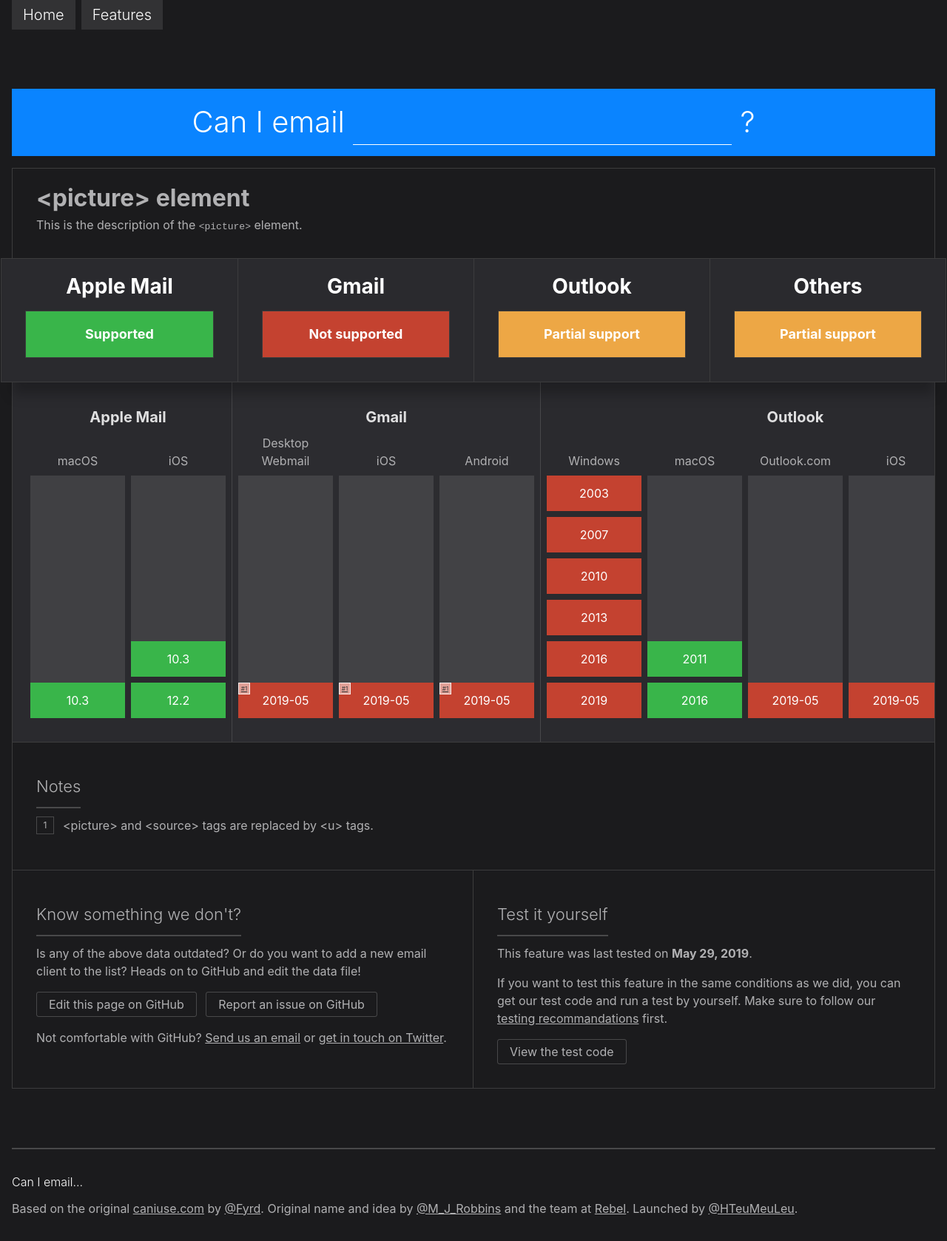
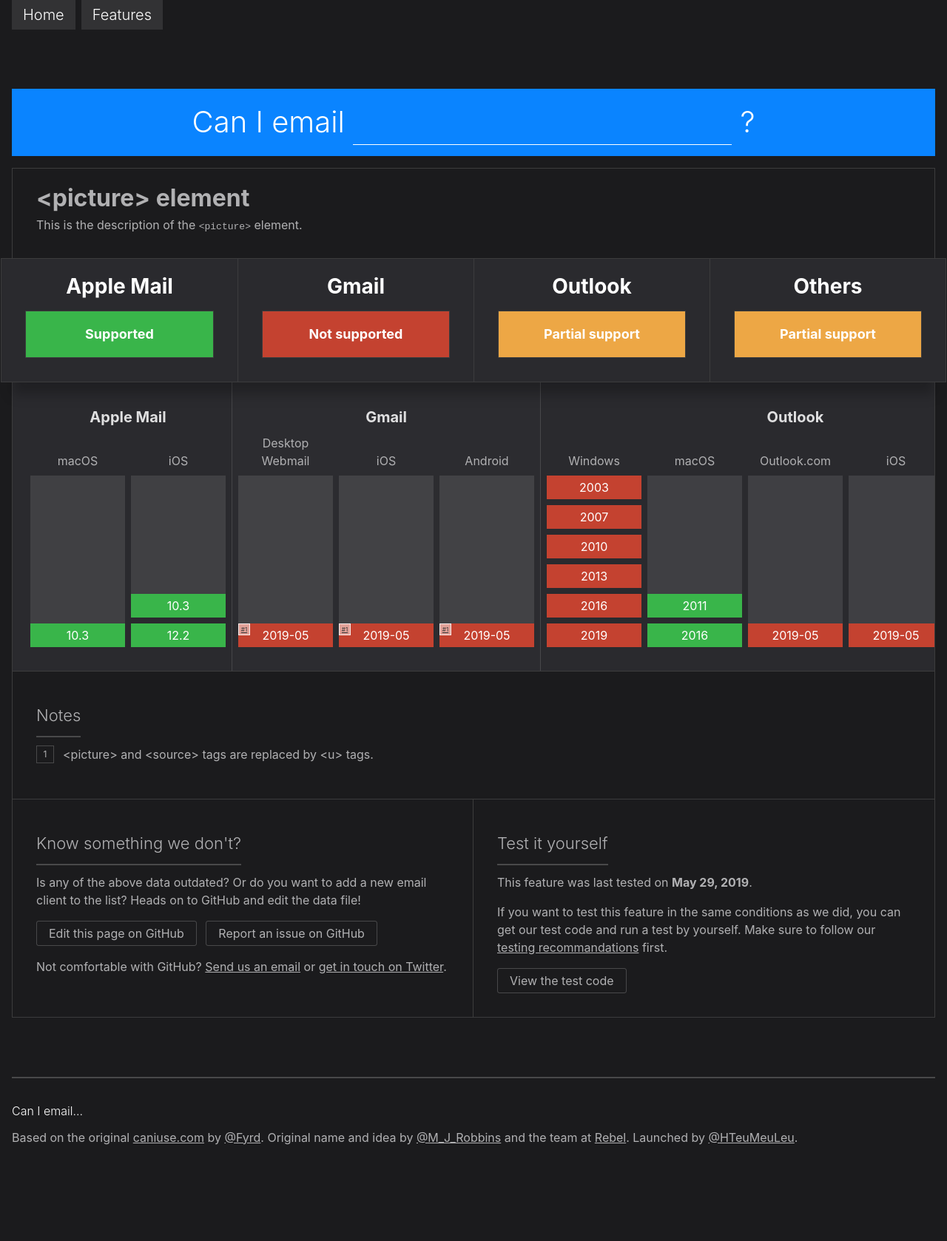
Before and after one commit to hteumeuleu/caniemail, a Jekyll site: the page built from _features/html-picture.md, in a window 1280 px wide. Shown: the whole page at 74% size. Built offline with Jekyll 4.4.1, drawn with Linux system fonts in a browser that asks for light colours; after the commit the page ends 1582 px from its top, so only the background shows below that.

Commit message:
Adjust feature version style

```diff
--- a/_sass/feature.scss
+++ b/_sass/feature.scss
@@ -230,7 +230,7 @@
 	flex-shrink: 0;
 	flex-grow: 0;
 	padding: 0 2rem;
-	height: 3rem;
+	height: 2rem;
 	color: #fff;
 
 	&:not(:first-child) {
```
Also changed, not shown: 1 other file.
